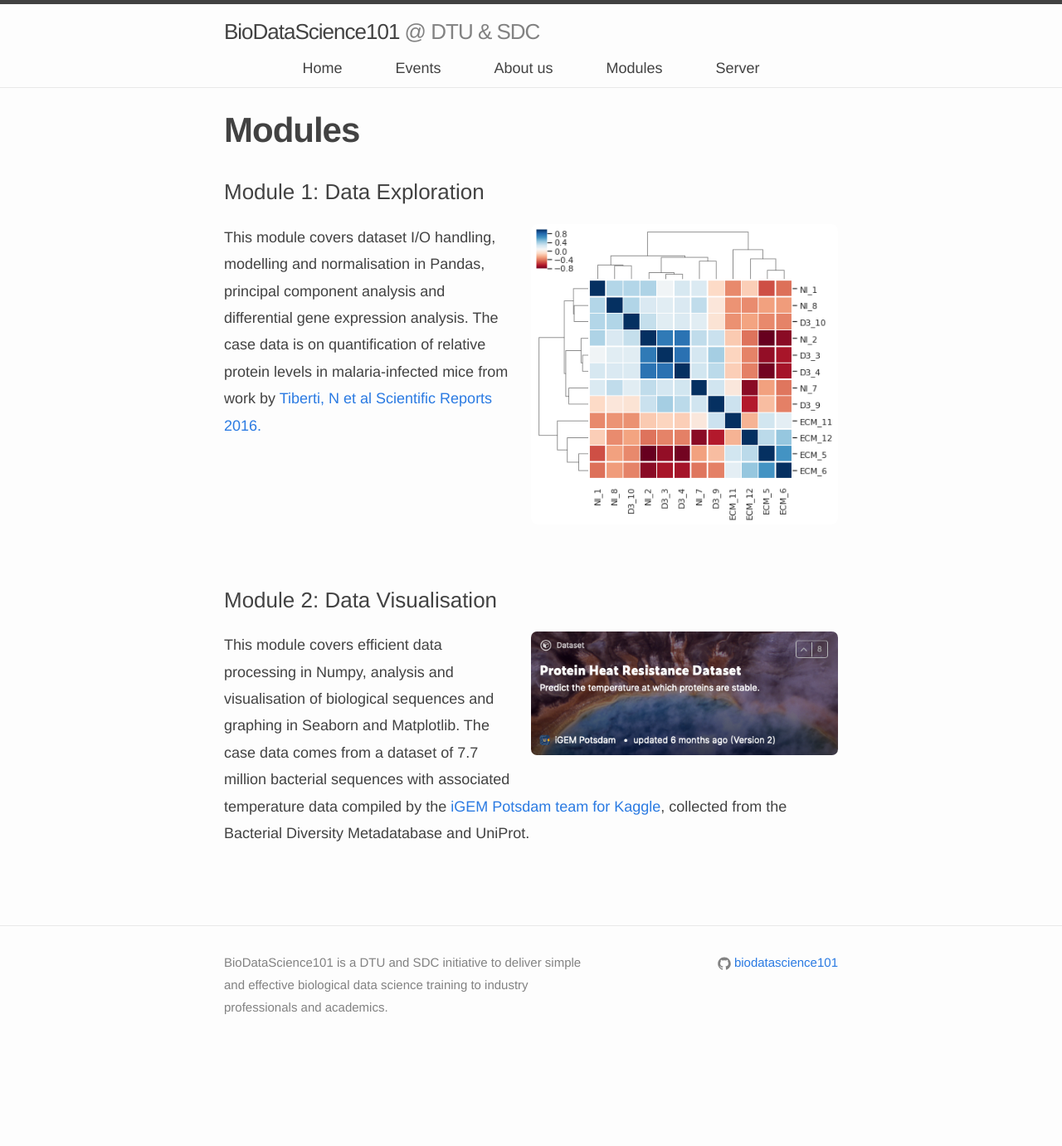
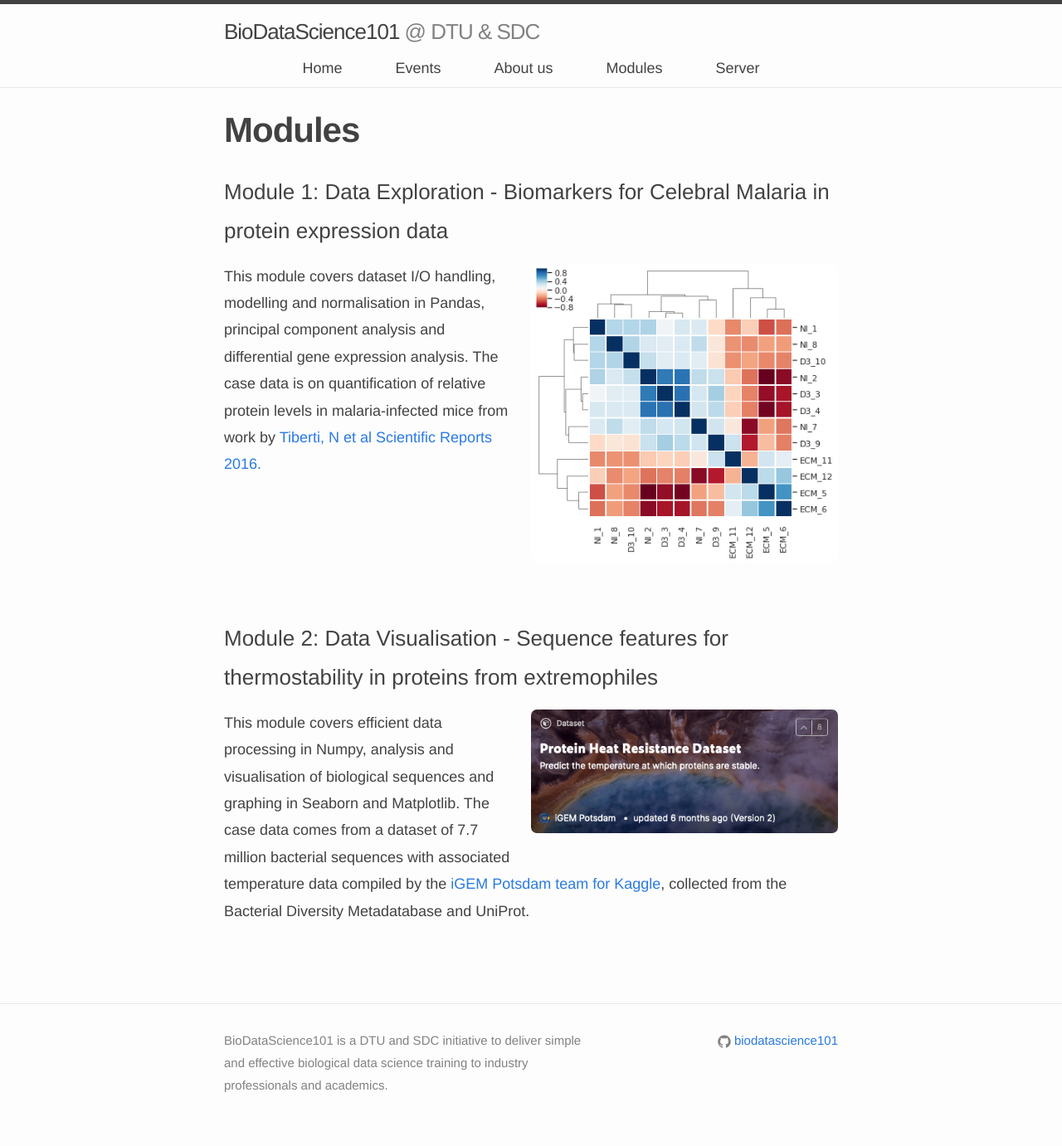
Before and after one commit to biodatascience101/BioDataScience101.github.io, a Jekyll site: the page built from _pages/Modules/index.md, in a window 1280 px wide. Shown: the whole page at 83% size. Built offline with Jekyll 4.4.1, drawn with Linux system fonts in a browser that asks for light colours; nearby versions of some CDN libraries; before the commit the page ends 1287 px from its top, so only the background shows below that.

Commit message:
Update projects.yml

```diff
--- a/_data/projects.yml
+++ b/_data/projects.yml
@@ -6,7 +6,7 @@
 #  assignees:
 #  #photo: projects/dhitsig.png
 
-- name: "Module 1: Data Exploration"
+- name: "Module 1: Data Exploration -  Biomarkers for Celebral Malaria in protein expression data"
   module: >
     Biomarkers for Celebral Malaria in protein expression data
   description: >
@@ -15,7 +15,7 @@
 
   photo: projects/module_1.png
 
-- name: "Module 2: Data Visualisation"
+- name: "Module 2: Data Visualisation - Sequence features for thermostability in proteins from extremophiles"
   module: >
     Sequence features for thermostability in proteins from extremophiles
   description: >
```
